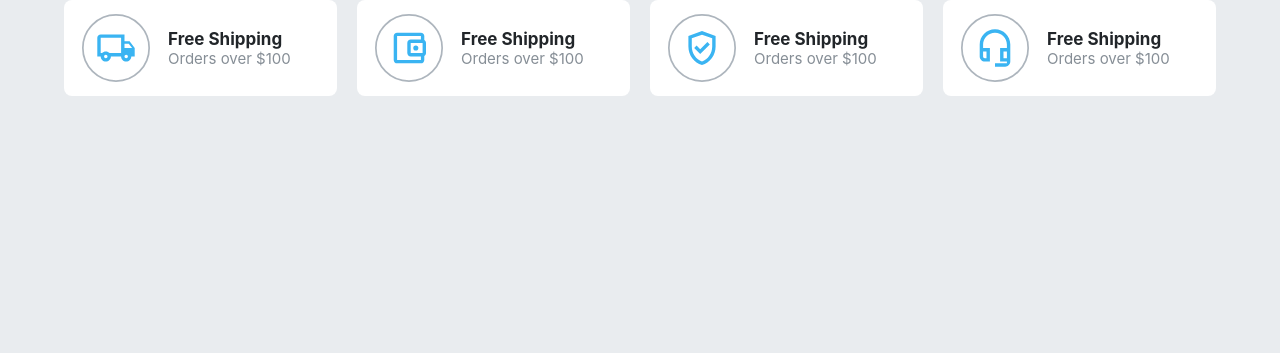
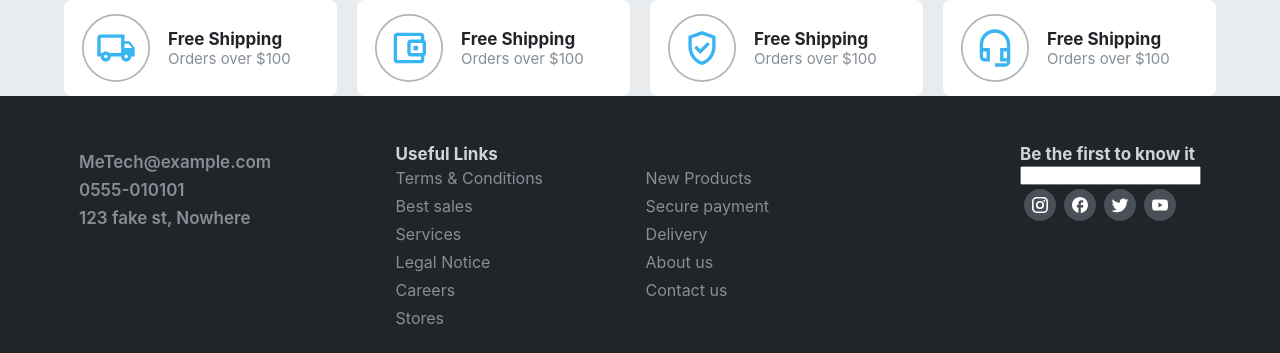
Before and after one commit to almazankaze/e-commerce, a React (Create React App) app in the folder client/: page /home in a window 1280 px wide. Shown: the part 482-835 px from the top of the page. Before the commit the page ends 800 px from the top, so only its background shows below. Built offline with nearby package versions, Linux system fonts and the light colour scheme.

Commit message:
started footer and added links

```diff
--- a/client/src/App.js
+++ b/client/src/App.js
@@ -12,6 +12,7 @@ import NavBar from "./components/navbar/NavBar";
 import SideBar from "./components/navbar/SideBar";
 
 import "./App.css";
+import Footer from "./components/footer/Footer";
 
 function App() {
   return (
@@ -25,6 +26,7 @@ function App() {
           <Route path="/about" element={<About />} />
           <Route path="*" element={<NotFound />}></Route>
         </Routes>
+        <Footer />
       </Router>
     </div>
   );
--- /dev/null
+++ b/client/src/components/footer/Footer.js
@@ -0,0 +1,89 @@
+import React from "react";
+import FacebookOutlinedIcon from "@mui/icons-material/FacebookOutlined";
+import YouTubeIcon from "@mui/icons-material/YouTube";
+import TwitterIcon from "@mui/icons-material/Twitter";
+import InstagramIcon from "@mui/icons-material/Instagram";
+
+import "./footer.css";
+
+function Footer() {
+  return (
+    <footer>
+      <div className="container footer-container">
+        <div className="footer-row">
+          <div className="footer-col">
+            <div className="footer-info-container">
+              <h4>MeTech@example.com</h4>
+            </div>
+            <div className="footer-info-container">
+              <h4>0555-010101</h4>
+            </div>
+            <div className="footer-info-container">
+              <h4>123 fake st, Nowhere</h4>
+            </div>
+          </div>
+          <div className="footer-col">
+            <h4 className="footer-heading">Useful Links</h4>
+            <div className="footer-links">
+              <div className="footer-link">
+                <p>Terms & Conditions</p>
+              </div>
+              <div className="footer-link">
+                <p>New Products</p>
+              </div>
+              <div className="footer-link">
+                <p>Best sales</p>
+              </div>
+              <div className="footer-link">
+                <p>Secure payment</p>
+              </div>
+              <div className="footer-link">
+                <p>Services</p>
+              </div>
+              <div className="footer-link">
+                <p>Delivery</p>
+              </div>
+              <div className="footer-link">
+                <p>Legal Notice</p>
+              </div>
+              <div className="footer-link">
+                <p>About us</p>
+              </div>
+              <div className="footer-link">
+                <p>Careers</p>
+              </div>
+              <div className="footer-link">
+                <p>Contact us</p>
+              </div>
+              <div className="footer-link">
+                <p>Stores</p>
+              </div>
+            </div>
+          </div>
+          <div className="footer-col">
+            <h4 className="footer-heading">Be the first to know it</h4>
+            <form>
+              <input type="email" className="" required />
+            </form>
+            <div className="footer-social-icons">
+              <div className="social-icon icon-inst">
+                <InstagramIcon />
+              </div>
+              <div className="social-icon icon-face">
+                <FacebookOutlinedIcon />
+              </div>
+              <div className="social-icon icon-twit">
+                <TwitterIcon />
+              </div>
+              <div className="social-icon icon-you">
+                <YouTubeIcon />
+              </div>
+            </div>
+          </div>
+        </div>
+      </div>
+    </footer>
+  );
+}
+
+export default Footer;
--- /dev/null
+++ b/client/src/components/footer/footer.css
@@ -0,0 +1,127 @@
+.footer-container {
+}
+
+.footer-row {
+  display: flex;
+  justify-content: space-between;
+  flex-wrap: wrap;
+}
+
+.footer-col {
+  padding: 0 15px;
+}
+
+.footer-heading {
+  color: var(--gray-400);
+}
+
+.footer-info-container {
+  display: flex;
+  margin: 0.5rem 0;
+}
+
+.footer-info-container h4 {
+  color: var(--gray-600);
+  font-weight: 600;
+}
+
+.footer-links {
+  max-width: 500px;
+  display: flex;
+  justify-content: flex-start;
+  align-items: center;
+  flex-wrap: wrap;
+  color: var(--gray-600);
+}
+
+.footer-link {
+  margin: 0.25rem 0;
+  flex: 0 1 50%;
+}
+
+.footer-link p {
+  display: inline;
+  cursor: pointer;
+  transition: all 0.3s ease-in-out;
+}
+
+.footer-link p:hover {
+  color: var(--gray-100);
+}
+
+.footer-social-icons {
+  display: flex;
+}
+
+.social-icon {
+  transform: scale(0.8);
+  width: 40px;
+  height: 40px;
+  border-radius: 50%;
+  display: flex;
+  align-items: center;
+  justify-content: center;
+  background-color: var(--gray-700);
+  color: var(--white);
+  cursor: pointer;
+  transition: all 0.3s ease-in-out;
+}
+
+.icon-inst {
+  position: relative;
+  background: var(--gray-700);
+  z-index: 1;
+}
+
+.icon-inst::before {
+  position: absolute;
+  content: "";
+  top: 0;
+  right: 0;
+  bottom: 0;
+  left: 0;
+  border-radius: 50%;
+  background: linear-gradient(
+    45deg,
+    #f09433 0%,
+    #e6683c 25%,
+    #dc2743 50%,
+    #cc2366 75%,
+    #bc1888 100%
+  );
+  z-index: -1;
+  transition: opacity 0.3s ease-in-out;
+  opacity: 0;
+}
+
+.icon-inst:hover::before {
+  opacity: 1;
+}
+
+.icon-face:hover {
+  background-color: #4267b2;
+}
+
+.icon-twit:hover {
+  background-color: #1da1f2;
+}
+
+.icon-you:hover {
+  background-color: #ff0000;
+}
+
+@media screen and (max-width: 1025px) {
+  .footer-links {
+    margin: 0 auto;
+  }
+}
+
+@media screen and (max-width: 480px) {
+  .footer-col {
+    text-align: center;
+  }
+
+  .footer-link {
+    flex: 0 1 100%;
+  }
+}
--- a/client/src/index.css
+++ b/client/src/index.css
@@ -54,6 +54,12 @@ p {
   font-size: 1rem;
 }
 
+footer {
+  width: 100%;
+  background-color: var(--gray-900);
+  padding: 3rem 0 1.5em;
+}
+
 @media (max-width: 520px) {
   h1 {
     font-size: 1.625rem;
```
